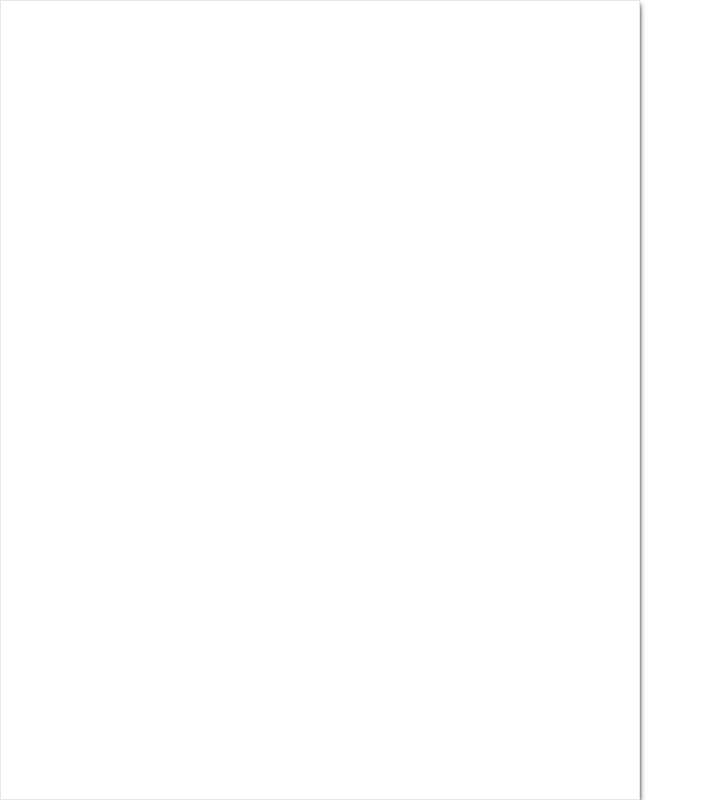
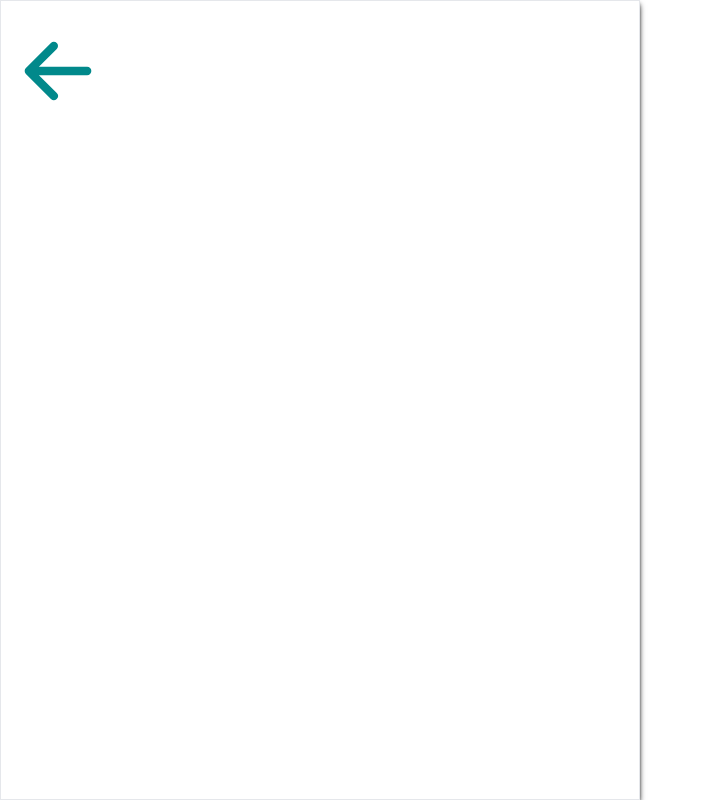
Before and after one commit to Garcia-Tony/ProBudgetApp, a React (Vite) app in the folder client/: page /home in a window 1280 px wide. Both pictures are taken after a click on the button 39 px from the left and 57 px from the top of the page. Shown: the whole page, without its empty margins (0-706 px from the left). Built offline with nearby package versions, Linux system fonts and the light colour scheme.

Commit message:
Create return icon on popup with functionality

```diff
--- a/client/src/Pages/Home.tsx
+++ b/client/src/Pages/Home.tsx
@@ -26,7 +26,22 @@ export function Home() {
         <div
           className={`absolute top-0 left-0 h-screen w-64 bg-white shadow-md border transition-all transform ease-in-out
   ${isMenuOpen ? 'translate-x-0' : '-translate-x-full'}
-  shadow-lg shadow-black md:w-1/2`}></div>
+  shadow-lg shadow-black md:w-1/2`}>
+          {' '}
+          <button
+            className="flex justify-center w-full mb-2"
+            onClick={toggleMenu}>
+            <svg
+              className="w-[55px] h-[55px] md:w-[100px] md:h-[100px] mr-[180px] mt-5 md:mr-[82%]"
+              viewBox="0 0 24 24"
+              xmlns="http://www.w3.org/2000/svg">
+              <path
+                d="M11.707 5.293a1 1 0 0 1 0 1.414L7.414 11H19a1 1 0 1 1 0 2H7.414l4.293 4.293a1 1 0 0 1-1.414 1.414l-6-6a1 1 0 0 1 0-1.414l6-6a1 1 0 0 1 1.414 0z"
+                fill="#01898B"
+              />
+            </svg>
+          </button>
+        </div>
       )}
     </div>
   );
```
